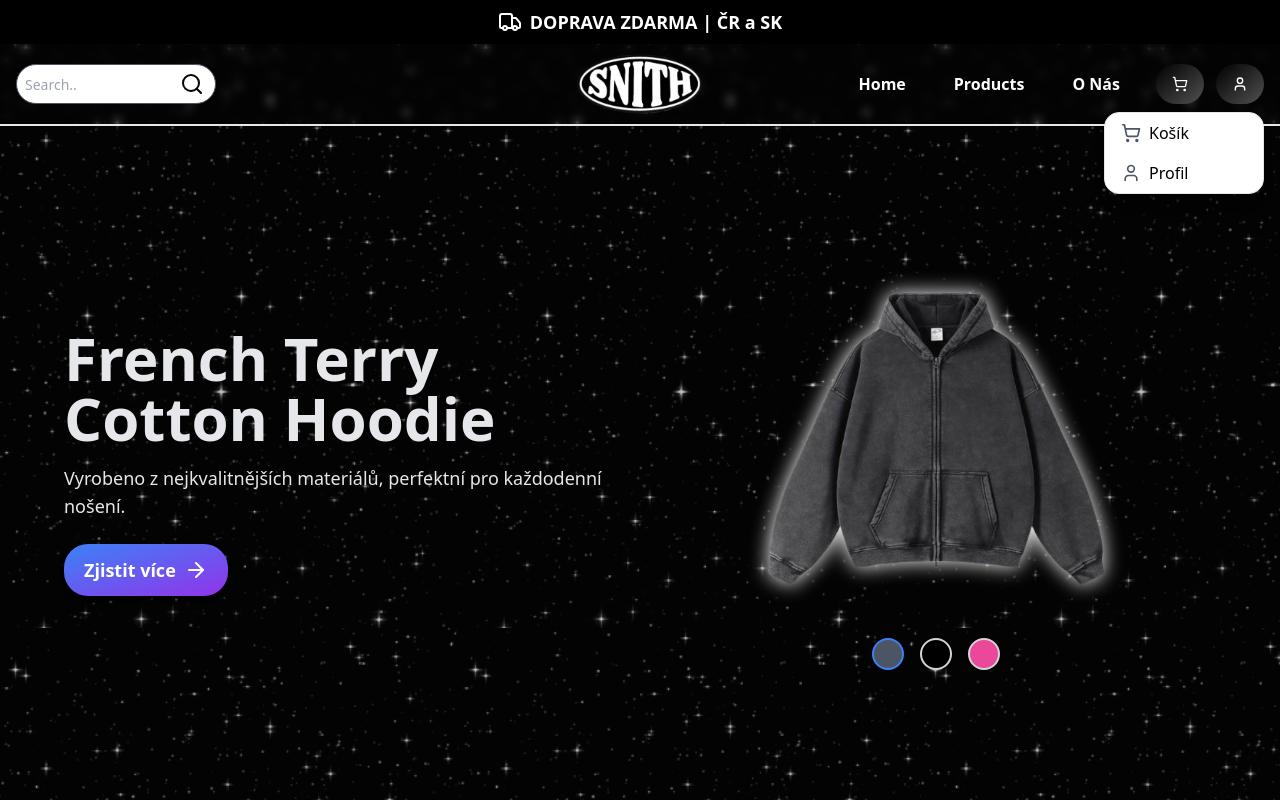
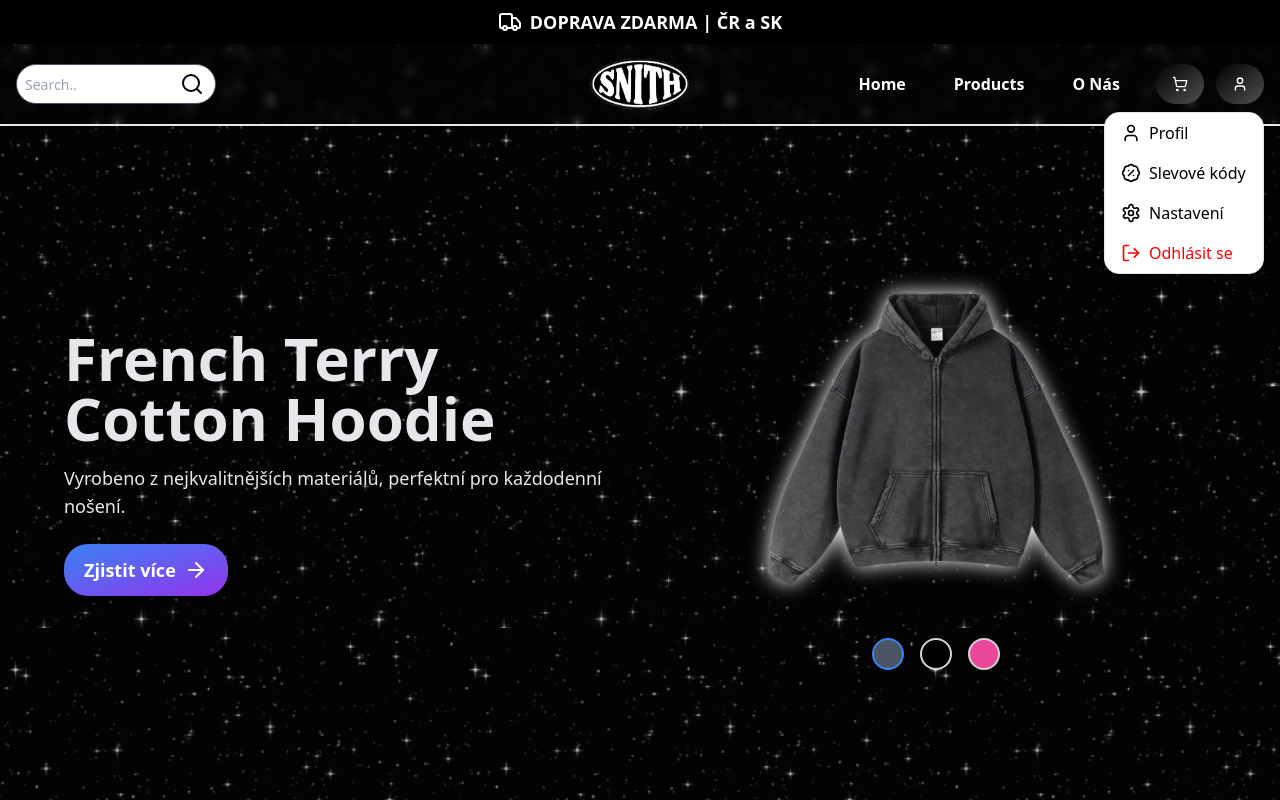
Before and after one commit to Dedek1Baba/Rocnikova-prace-eshop-main, a React (Vite) app in the folder client/: page / in a window 1280 px wide. Both pictures are taken after a click on the button 1240 px from the left and 84 px from the top of the page. Shown: the top 800 px of the page. Built offline with nearby package versions, Linux system fonts and the light colour scheme.

Commit message:
upraveni menu, pridani animace a admin panelu

```diff
--- a/client/src/components/ui/header.jsx
+++ b/client/src/components/ui/header.jsx
@@ -15,7 +15,7 @@ import {
   Shirt,
   BookOpen
 } from "lucide-react";
-import Logo from "../../assets/snith.logo.png";
+import Logo from "../../assets/animace.logo.gif";
 
 const MenuPages = [
   { id: 1,
@@ -35,16 +35,29 @@ const MenuPages = [
 ];
 
 const UserMenuPages = [
-  { id: "cart",
-    name: "Košík",
-     icon: ShoppingCart,
-      link: "/cart"
+  { id: "profil",
+    name: "Profil",
+     icon: User,
+      link: "/profil"
     },
 
-  { id: "profile",
-     name: "Profil",
-      icon: User,
-      link: "/profile"
+  { id: "sleva",
+     name: "Slevové kódy",
+      icon: BadgePercent,
+      link: "/slevove-kody"
+    },
+
+  { id: "settings",
+    name: "Nastavení",
+     icon: Settings,
+      link: "/settings"
+    },
+
+  { id: "logout",
+    name: "Odhlásit se",
+     icon: LogOut,
+     link: "/logout",
+     style: { color: "red" },
     },
 ];
 
@@ -72,7 +85,7 @@ export default function Header() {
           </div>
 
           <a href="/" className="absolute left-1/2 transform -translate-x-1/2">
-            <img src={Logo} alt="logo" className="h-16" draggable="false" />
+            <img src={Logo} alt="logo" className="h-44 w-40" draggable="false" />
           </a>
 
           <div className="hidden lg:flex items-center gap-6">
@@ -103,8 +116,9 @@ export default function Header() {
               {userMenuOpen && (
                 <div className="absolute right-0 mt-2 w-40 bg-white shadow-lg border rounded-[15px] font-medium">
                   {UserMenuPages.map((data) => (
-                    <a key={data.id} href={data.link} className="flex items-center gap-2 px-4 py-2 hover:bg-gray-100 cursor-pointer rounded-[15px]">
-                      <data.icon className="w-5 h-5 text-gray-600" /> {data.name}
+                    <a key={data.id} href={data.link} className="flex items-center gap-2 px-4 py-2 hover:bg-gray-100 cursor-pointer rounded-[15px]" style={data.style}>
+                      <data.icon className="w-5 h-5" style={data.style} />
+                      {data.name}
                     </a>
                   ))}
                 </div>
@@ -135,14 +149,14 @@ export default function Header() {
             {MenuPages.map((data) => (
               <a key={data.id} href={data.link} className="flex items-center gap-3 px-4 py-2 hover:bg-gray-100 cursor-pointer">
                 <data.icon className="w-5 h-5 text-gray-700" />
-                <span className="text-gray-900 font-medium">{data.name}</span>
+                <span className="text-gray-900 font-medium" >{data.name}</span>
               </a>
             ))}
             <hr className="border-t border-gray-300 w-full my-1" />
             {UserMenuPages.map((data) => (
               <a key={data.id} href={data.link} className="flex items-center gap-3 px-4 py-2 hover:bg-gray-100 cursor-pointer">
-                <data.icon className="w-5 h-5 text-gray-700" />
-                <span className="text-gray-900 font-medium">{data.name}</span>
+                <data.icon className="w-5 h-5 text-gray-700"  style={data.style}/>
+                <span className="text-gray-900 font-medium" style={data.style}>{data.name}</span>
               </a>
             ))}
           </div>
--- /dev/null
+++ b/client/src/pages/Admin/index.jsx
@@ -0,0 +1,17 @@
+import React from 'react';
+import CarCreateForm from '../CarCreateForm';
+import CarList from '../CarList';
+import CarUpdateForm from '../CarUpdateForm';
+import CarView from '../CarView';
+
+export default function Admin() {
+  return (
+    <div>
+      <h1>Admin Panel</h1>
+      <CarCreateForm />
+      <CarList />
+      <CarView />
+      <CarUpdateForm />
+    </div>
+  );
+}
--- a/client/src/pages/AppRoutes.jsx
+++ b/client/src/pages/AppRoutes.jsx
@@ -5,6 +5,7 @@ import Products from "./Products";
 import AboutUs from "./AboutUs";
 import Cart from "./Cart";
 import CarUpdateForm from "./CarUpdateForm";
+import Admin from "./Admin";
 
 
 export default function AppRoutes() {
@@ -17,7 +18,7 @@ export default function AppRoutes() {
                 <Route path="/products" element={<Products/>}/>
                 <Route path="/aboutus" element={<AboutUs/>}/>
                 <Route path="/cart" element={<Cart/>}/>
-                <Route path="/update-car/:id" element={<CarUpdateForm/>}/>
+                <Route path="/admin" element={<Admin/>}/>
             </Routes>
         </BrowserRouter>
     </>
```
Also changed, not shown: client/src/assets/animace.logo.gif (added), client/src/pages/Admin/admin.module.css (added).
